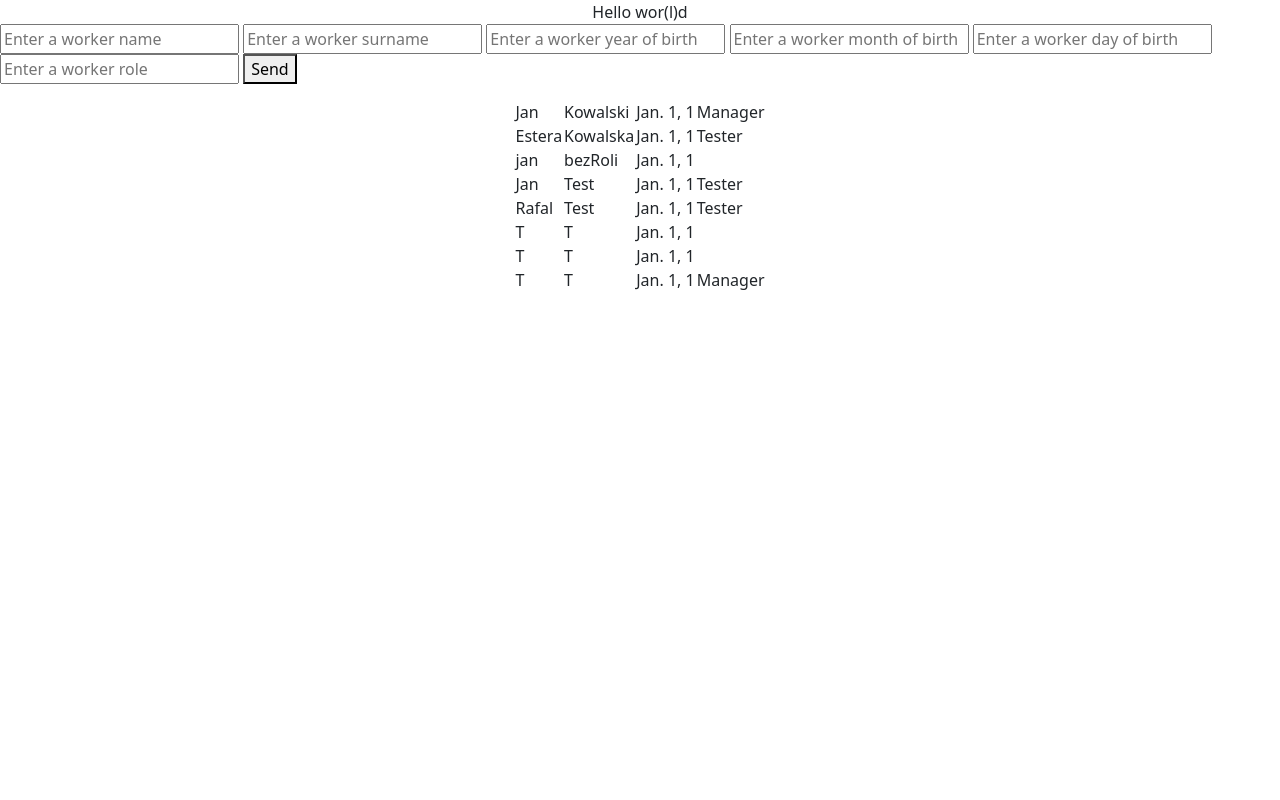
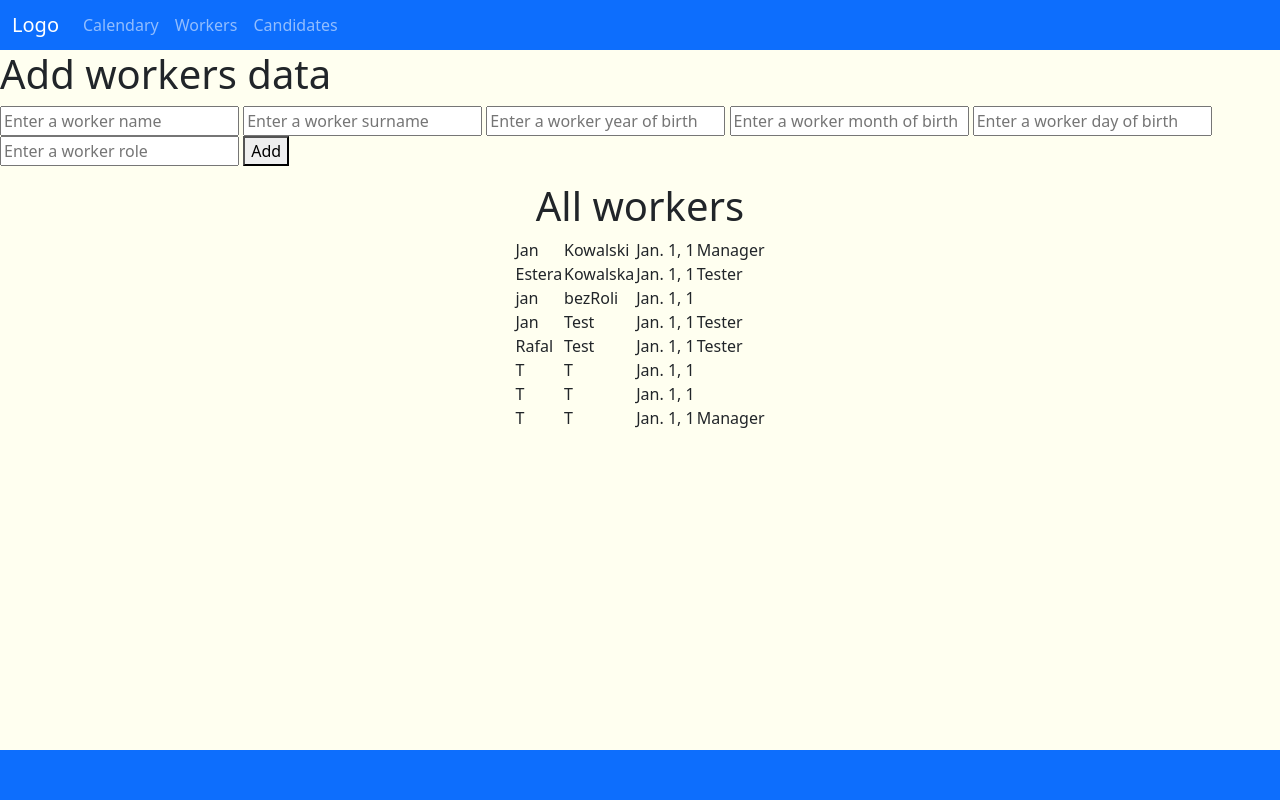
Before and after one commit to rafal1999/TAB, a Django app: page / in a window 1280 px wide. Run offline with Django 3.2, Linux system fonts and the light colour scheme; data comes from the database, SQL or seed files in the repository; some libraries are stand-ins or nearby versions.

Commit message:
Dodanie początkowego designu

```diff
--- a/Site/templates/home.html
+++ b/Site/templates/home.html
@@ -7,12 +7,28 @@
 />
 
 <html>
-    <title>Najlepszy program na świecie!</title>
-    <body>
-        <center>
-            Hello wor(l)d
-        </center>
+    <title>Candidates recruitment system</title>
+    <body style="background-color:ivory">
+        <nav class="navbar sticky-top navbar-dark bg-primary navbar-expand-lg" style="height: 50px" >
+            <div class="container-fluid">
+                <a class="navbar-brand" href="#">Logo</a>
+                <div class="collapse navbar-collapse">
+                    <ul class="navbar-nav">
+                        <li class="nav-item">
+                            <a href="#" class="nav-link">Calendary</a>
+                        </li>
+                        <li class="nav-item">
+                            <a href="#" class="nav-link">Workers</a>
+                        </li>
+                        <li class="nav-item">
+                            <a href="#" class="nav-link">Candidates</a>
+                        </li>
+                    </ul>
+                </div>
+            </div>
+          </nav>
 
+        <h1>Add workers data</h1>
         <form method="POST">
             <input name="worker_name" id="id_worker_name" placeholder="Enter a worker name"/>
             {% csrf_token %}
@@ -22,15 +38,18 @@
             <input name="worker_day_of_birth" id="id_worker_day_of_birth" placeholder="Enter a worker day of birth"/>
             <input name="worker_role" id="id_worker_role" placeholder="Enter a worker role"/>
 
-            <button>Send</button>
+            <button>Add</button>
             <!-- button jest konieczy żeby wysłać cały formularz razem w jednej cześci  -->
         </form>
-            <center>
+        <center>
+            <h1>All workers</h1>
             <table id="id_table">
                 {% for w in workers%}                                                          <!--odwoywanie się do tabel połaczonych nie wprost przez klucz obcy (taka składnia) c.ID_Workers_Role.Name-->
                 <tr><td>{{w.Name}}</td> <td>{{w.Surname}}</td> <td> {{w.Birthdate}}</td> <td> {{w.ID_Workers_Role.Name}}</td></tr>
                 {% endfor %}
             </table>
         </center>
+        <nav class="navbar fixed-bottom navbar-dark bg-primary " style="height: 50px" ></nav>
     </body>
+
 </html>
```
